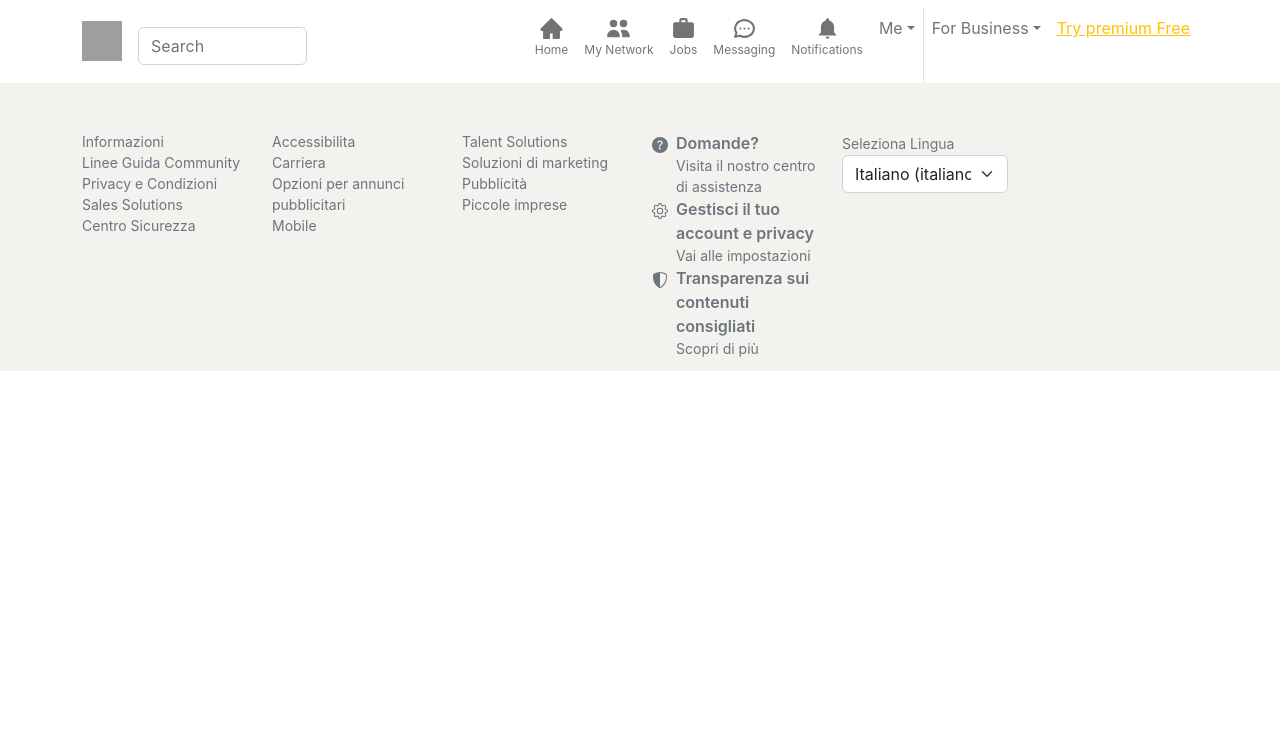
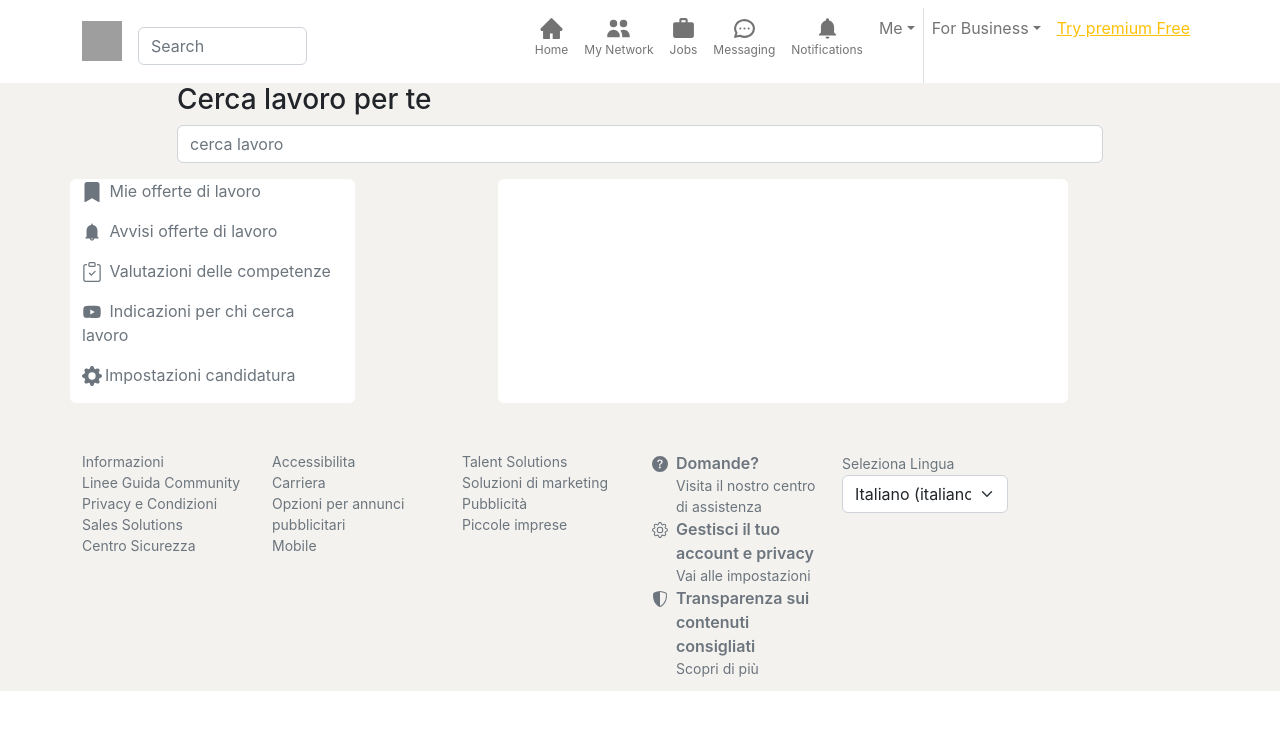
Before and after one commit to matteovcc/U3-BuildWeek-LinkedinClone-FS0123, a React (Create React App) app: page /job in a window 1280 px wide. Shown: the top 730 px of the page. Built offline with nearby package versions, Linux system fonts and the light colour scheme; grey boxes are pictures that could not be loaded.

Commit message:
add routes

```diff
--- a/src/App.js
+++ b/src/App.js
@@ -5,6 +5,7 @@
 import MainSection from "./components/MainSection";
 import { BrowserRouter, Routes, Route } from "react-router-dom";
 import MyHome from "./components/MyHome";
+import Job from "./components/Job";
 
 function App() {
   return (
@@ -15,6 +16,7 @@
           <Routes>
             <Route path="/" element={<MainSection />} />
             <Route exact path="/home" element={<MyHome />} />
+            <Route path="/job" element={<Job />} />
             {/* da aggiungere rotta dinamica /profile:id quando faremo homepage (Ricorda params nella fetch)*/}
           </Routes>
           <MyFooter />
--- /dev/null
+++ b/src/components/Job.jsx
@@ -0,0 +1,101 @@
+/* eslint-disable jsx-a11y/anchor-is-valid */
+import { useState } from "react";
+import { Col, Container, Form, Row } from "react-bootstrap";
+import { BsFillBookmarkFill, BsClipboardCheck, BsFillGearFill } from "react-icons/bs";
+import { AiFillBell, AiFillYoutube } from "react-icons/ai";
+const Job = () => {
+  const [query, setQuery] = useState("");
+  const [jobs, setJobs] = useState([]);
+
+  const handleChange = e => {
+    setQuery(e.target.value);
+  };
+  const handleSubmit = async e => {
+    e.preventDefault();
+    try {
+      const response = await fetch(
+        `https://strive-benchmark.herokuapp.com/api/jobs?search=${query}`
+        // "https://strive-benchmark.herokuapp.com/api/jobs"
+      );
+      if (response.ok) {
+        const { data } = await response.json();
+        setJobs(data);
+        console.log(data);
+      } else {
+        console.log("error fetching");
+      }
+    } catch (error) {
+      console.log(error);
+    }
+  };
+
+  return (
+    <>
+      <Container>
+        <Row>
+          <Col xs={10} className="mx-auto">
+            <h3 className="">Cerca lavoro per te</h3>
+          </Col>
+          <Col xs={10} className="mx-auto">
+            <Form onSubmit={handleSubmit}>
+              <Form.Control type="search" value={query} onChange={handleChange} placeholder="cerca lavoro" />
+            </Form>
+          </Col>
+          <Col xs={3} className="mt-3 bg-white rounded">
+            <div className="mb-3 text-secondary">
+              <BsFillBookmarkFill style={{ width: 20, height: 20, marginRight: "3px" }} /> Mie offerte di lavoro
+            </div>
+            <div className="mb-3 text-secondary">
+              <AiFillBell style={{ width: 20, height: 20, marginRight: "3px" }} /> Avvisi offerte di lavoro
+            </div>
+            <div className="mb-3 text-secondary">
+              {" "}
+              <BsClipboardCheck style={{ width: 20, height: 20, marginRight: "3px" }} /> Valutazioni delle competenze
+            </div>
+            <div className="mb-3 text-secondary">
+              <AiFillYoutube style={{ width: 20, height: 20, marginRight: "3px" }} /> Indicazioni per chi cerca lavoro{" "}
+            </div>
+            <div className="mb-3 text-secondary">
+              {" "}
+              <BsFillGearFill style={{ width: 20, height: 20, marginRight: "3px" }} />
+              Impostazioni candidatura
+            </div>
+          </Col>
+          <Col xs={6} className="bg-white mt-3 mx-auto rounded">
+            {jobs.map(job => (
+              <div key={job._id} className="mt-3 mb-2  rounded shadow-lg p-1">
+                <div className="d-flex justify-content-between">
+                  <p className="text-primary fw-semibold">{job.title}</p>
+                  <p className="">
+                    <a className="text-secondary fw-semibold" href={job.url}>
+                      {job.company_name}{" "}
+                      <svg
+                        xmlns="http://www.w3.org/2000/svg"
+                        width="20"
+                        height="20"
+                        fillRule="currentColor"
+                        className="bi bi-bookmark mx-2"
+                        viewBox="0 0 16 16">
+                        <path d="M2 2a2 2 0 0 1 2-2h8a2 2 0 0 1 2 2v13.5a.5.5 0 0 1-.777.416L8 13.101l-5.223 2.815A.5.5 0 0 1 2 15.5V2zm2-1a1 1 0 0 0-1 1v12.566l4.723-2.482a.5.5 0 0 1 .554 0L13 14.566V2a1 1 0 0 0-1-1H4z" />
+                      </svg>
+                    </a>
+                  </p>
+                </div>
+                <div className="mt-0">
+                  <p className="">{job.job_type}</p>
+                  <p>{job.category}</p>
+                  <small>Area:{job.candidate_required_location}</small>
+                </div>
+                <div className="text-end">
+                  <small>{job.publication_date}</small>
+                </div>
+              </div>
+            ))}
+          </Col>
+        </Row>
+      </Container>
+    </>
+  );
+};
+
+export default Job;
--- a/src/components/MyNavbar.jsx
+++ b/src/components/MyNavbar.jsx
@@ -1,12 +1,5 @@
 import React from "react";
-import {
-  Col,
-  Container,
-  Form,
-  Nav,
-  NavDropdown,
-  Navbar,
-} from "react-bootstrap";
+import { Col, Container, Form, Nav, NavDropdown, Navbar } from "react-bootstrap";
 import { Link } from "react-router-dom";
 import { AiFillHome } from "react-icons/ai";
 import { HiUsers } from "react-icons/hi";
@@ -32,67 +25,37 @@
           <Navbar.Collapse id="navbarScroll">
             <Col xs={2}>
               <Form className="d-flex bg-white ">
-                <Form.Control
-                  type="search"
-                  placeholder="Search"
-                  className="me-2"
-                  aria-label="Search"
-                />
+                <Form.Control type="search" placeholder="Search" className="me-2" aria-label="Search" />
               </Form>
             </Col>
-            <Nav
-              className="ms-auto my-2 my-lg-0"
-              style={{ maxHeight: "100px" }}
-              navbarScroll
-            >
-              <Link
-                to="/home"
-                className="nav-link d-flex flex-column align-items-center"
-              >
+            <Nav className="ms-auto my-2 my-lg-0" style={{ maxHeight: "100px" }} navbarScroll>
+              <Link to="/home" className="nav-link d-flex flex-column align-items-center">
                 <AiFillHome fontSize={25} />
                 <p style={{ fontSize: 12 }}>Home</p>
               </Link>
-              <Nav.Link
-                href="#MyNetwork"
-                className="d-flex flex-column align-items-center"
-              >
+              <Nav.Link href="#MyNetwork" className="d-flex flex-column align-items-center">
                 <HiUsers fontSize={25} />
                 <p style={{ fontSize: 12 }}>My Network</p>
               </Nav.Link>
-              <Nav.Link
-                href="#Jobs"
-                className="d-flex flex-column align-items-center"
-              >
+
+              <Link to="/Job" className="nav-link d-flex flex-column align-items-center">
                 <MdWork fontSize={25} />
                 <p style={{ fontSize: 12 }}>Jobs</p>
-              </Nav.Link>
-              <Nav.Link
-                href="#Messging"
-                className="d-flex flex-column align-items-center"
-              >
+              </Link>
+
+              <Nav.Link href="#Messging" className="d-flex flex-column align-items-center">
                 <TbMessageCircle fontSize={25} />
                 <p style={{ fontSize: 12 }}>Messaging</p>
               </Nav.Link>
-              <Nav.Link
-                href="#Notifications"
-                className="d-flex flex-column align-items-center"
-              >
+              <Nav.Link href="#Notifications" className="d-flex flex-column align-items-center">
                 <IoMdNotifications fontSize={25} />
                 <p style={{ fontSize: 12 }}>Notifications</p>
               </Nav.Link>
-              <NavDropdown
-                className="border-end"
-                title="Me"
-                id="navbarScrollingDropdown"
-              >
+              <NavDropdown className="border-end" title="Me" id="navbarScrollingDropdown">
                 <NavDropdown.Item href="#action3">Account</NavDropdown.Item>
-                <NavDropdown.Item href="#action4">
-                  Try premium for free
-                </NavDropdown.Item>
+                <NavDropdown.Item href="#action4">Try premium for free</NavDropdown.Item>
                 <NavDropdown.Divider />
-                <NavDropdown.Item href="#action5">
-                  Settings & Privacy{" "}
-                </NavDropdown.Item>
+                <NavDropdown.Item href="#action5">Settings & Privacy </NavDropdown.Item>
                 <NavDropdown.Item href="#action5">Help </NavDropdown.Item>
                 <NavDropdown.Item href="#action5">Language</NavDropdown.Item>
               </NavDropdown>
@@ -101,14 +64,10 @@
                 <NavDropdown.Item href="#action3">Jobs</NavDropdown.Item>
                 <NavDropdown.Item href="#action4">Messaging</NavDropdown.Item>
                 <NavDropdown.Divider />
-                <NavDropdown.Item href="#action5">
-                  Notifications
-                </NavDropdown.Item>
+                <NavDropdown.Item href="#action5">Notifications</NavDropdown.Item>
               </NavDropdown>
 
-              <Nav.Link className="text-decoration-underline text-warning">
-                Try premium Free
-              </Nav.Link>
+              <Nav.Link className="text-decoration-underline text-warning">Try premium Free</Nav.Link>
             </Nav>
           </Navbar.Collapse>
         </Container>
```
